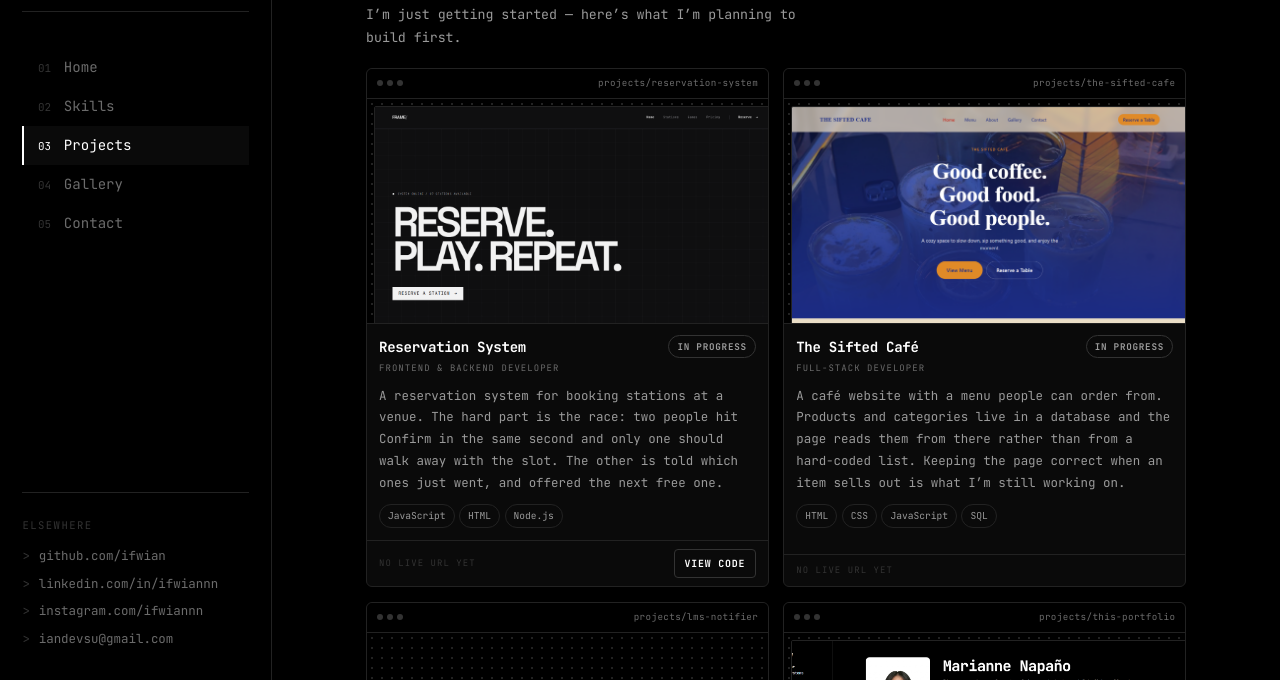
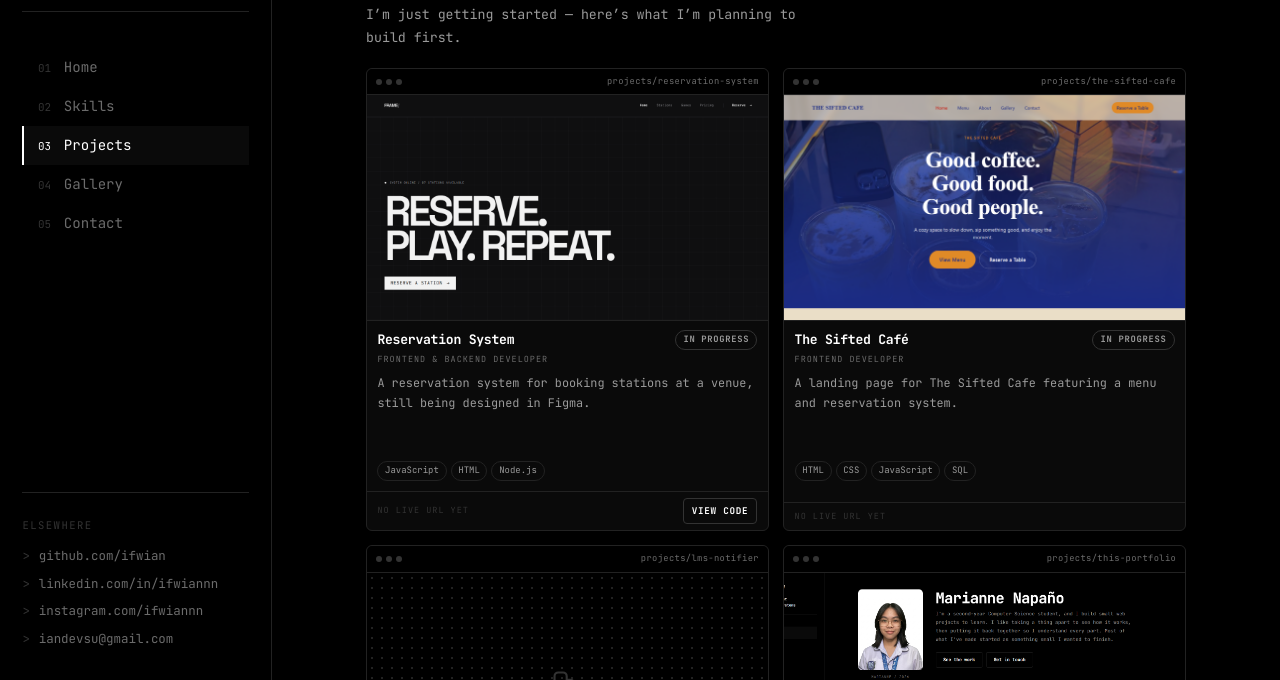
Before and after one commit to ifwian/PersonalWeb, a plain HTML site: page projects.html in a window 1280 px wide. Shown: the part 120-800 px from the top of the page. Drawn offline with Linux system fonts and the light colour scheme.

Commit message:
Make project card screenshots full-bleed and tighten card spacing

```diff
--- a/projects.html
+++ b/projects.html
@@ -12,7 +12,7 @@
   <link rel="preconnect" href="https://fonts.gstatic.com" crossorigin>
   <link href="https://fonts.googleapis.com/css2?family=JetBrains+Mono:wght@400;500;600;700&display=swap" rel="stylesheet">
 
-  <link rel="stylesheet" href="style.css?v=23">
+  <link rel="stylesheet" href="style.css?v=24">
 </head>
 <body>
 
@@ -170,10 +170,8 @@
               </div>
               <p class="pcard-role">Frontend &amp; Backend Developer</p>
               <p class="pcard-desc">
-                A reservation system for booking stations at a venue. The hard part
-                is the race: two people hit Confirm in the same second and only one
-                should walk away with the slot. The other is told which ones just
-                went, and offered the next free one.
+                A reservation system for booking stations at a venue, still being
+                designed in Figma.
               </p>
               <ul class="pcard-stack">
                 <li class="tag">JavaScript</li>
@@ -204,12 +202,9 @@
                 <h3 class="pcard-title">The Sifted Caf&eacute;</h3>
                 <span class="badge">In progress</span>
               </div>
-              <p class="pcard-role">Full-Stack Developer</p>
+              <p class="pcard-role">Frontend Developer</p>
               <p class="pcard-desc">
-                A caf&eacute; website with a menu people can order from. Products and
-                categories live in a database and the page reads them from there
-                rather than from a hard-coded list. Keeping the page correct when
-                an item sells out is what I&rsquo;m still working on.
+                A landing page for The Sifted Cafe featuring a menu and reservation system.
               </p>
               <ul class="pcard-stack">
                 <li class="tag">HTML</li>
--- a/style.css
+++ b/style.css
@@ -1017,8 +1017,8 @@ code {
   display: flex;
   align-items: center;
   justify-content: space-between;
-  gap: 0.6rem;
-  padding: 0.4rem 0.6rem;
+  gap: 0.5rem;
+  padding: 0.32rem 0.55rem;
   background: var(--bg);
   border-bottom: 1px solid var(--line);
   border-radius: 5px 5px 0 0;
@@ -1053,7 +1053,7 @@ code {
    path pushing the card wider than its grid column on a narrow
    screen -- the end just gets cut off with a "..." instead. */
 .pcard-path {
-  font-size: 0.58rem;
+  font-size: 0.55rem;
   letter-spacing: 0.04em;
   color: var(--faint);
   white-space: nowrap;
@@ -1063,10 +1063,10 @@ code {
 
 /* The visual display area.
 
-   This is the dark panel with the dotted texture. The texture is a
-   radial-gradient repeated by background-size: one 1px dot per 10px
-   square, in var(--line) so it is barely visible -- it is there to
-   give the panel some grain, not to be noticed.
+   This is the dark panel. The dotted texture on it is the fallback
+   background, visible only on a project that has no screenshot yet
+   -- on every card that does have one, the screenshot covers the
+   panel edge to edge and hides it completely.
 
    Every card's panel is the same height. That is the point of this
    rule and it needs two things working together:
@@ -1079,7 +1079,7 @@ code {
 
    The screenshot is deliberately NOT in flow. An earlier version had
    it as a normal grid item with height: 100%, which does not work
-   here: place-items: center means the image is not stretched, so its
+   here: align-items: center means the image is not stretched, so its
    height: 100% resolves against an auto-sized row and comes out
    indefinite. The browser then falls back to the image's own aspect
    ratio scaled to its width -- and the screenshots are not all the
@@ -1088,24 +1088,27 @@ code {
    taller than its neighbour. Taking the image out of flow fixes it
    for good: it can no longer influence the height of anything.
 
-   The inset that frames the screenshot lives on .pcard-shot, not as
-   padding here, because an absolutely positioned box is placed
-   against this element's PADDING box -- padding on this element
-   would not move it, and a uniform inset is what keeps the border of
-   dots even on all four sides.
+   There is no padding here and the screenshot below has no inset, so
+   the image sits flush against the card edges with nothing showing
+   round it -- no frame, no empty background, nothing letterboxed.
+   Earlier versions left a 0.45rem gap on all four sides to let the
+   dotted texture show as a border, but on a black card that read as
+   dead space around the picture rather than as a deliberate frame.
+   The only line under the image is this panel's own border-bottom.
 
    overflow: hidden is belt and braces: if an image ever does end up
    larger than the panel, it is clipped rather than bleeding over the
-   card below.
+   card below. It also means the screenshot picks up the card's 6px
+   rounded corners for free, so the image needs no radius of its own.
 
    Flex rather than grid here, with the two alignment properties
    written out longhand rather than as place-items. Both centre the
    .pcard-mark fallback identically -- but note they have NO effect on
    the screenshot, which is absolutely positioned and so is not a
    flex item. Do not expect align-items to be what centres the image;
-   the uniform inset below is. That distinction is the whole fix, and
-   it is easy to undo by accident if the image is ever moved back
-   into normal flow. */
+   inset: 0 below is. That distinction is the whole fix, and it is
+   easy to undo by accident if the image is ever moved back into
+   normal flow. */
 .pcard-media {
   position: relative;
   display: flex;
@@ -1121,55 +1124,40 @@ code {
 
 /* The screenshot inside the panel.
 
-   position: absolute with all four insets the same value makes the
-   box a fixed size derived from the panel -- never from the image's
-   own proportions. width and height are left auto so the insets do
-   the sizing; setting them to 100% would ignore the insets and push
-   the image back over the dotted frame.
+   position: absolute with inset: 0 makes the box exactly the size of
+   the panel -- never derived from the image's own proportions, so
+   the image can be any shape and still land on the same frame. width
+   and height stay auto so the insets do the sizing.
 
    object-fit: cover then fills that box while keeping the image's
-   own proportions, cropping whichever axis is too long.
+   own proportions, cropping whichever axis is too long. DO NOT change
+   this to contain: cover fills the box edge to edge so there are
+   never any bars, whereas contain is the setting that CREATES them,
+   fitting the whole image inside and leaving the leftover showing
+   the black panel behind.
+
+   Because every screenshot has been cropped to exactly 16:9 to match
+   this panel's aspect-ratio, cover happens to lose nothing at all --
+   each card shows its screenshot whole, filling the panel.
+
+   No border and no border-radius here on purpose. With inset: 0 the
+   image touches the card edges, so an outline would just trace the
+   card's own edge, and overflow: hidden on .pcard-media already
+   rounds the corners.
 
    object-position is written out even though 50% 50% is the initial
    value, because this is the rule that decides WHICH slice of the
-   screenshot survives the crop, and leaving it implicit is how the
-   framing drifts. It is the one thing here worth overriding per
-   card -- if a particular screenshot loses something important at
-   the top or bottom, set object-position on that card's .pcard-shot
-   to 50% 0 (top), 50% 100% (bottom), or a percentage pair.
-
-   DO NOT change this to contain. Cover fills the box edge to edge,
-   so there are never any bars. Contain is the setting that CREATES
-   them: it fits the whole image inside the box and leaves whatever
-   is left over showing the panel background, which is black.
-
-   The four screenshots are all cropped to exactly 16:9, matching
-   this panel's aspect-ratio, so cover happens to lose nothing at
-   all -- every card shows its screenshot whole, with no bars and no
-   trimming. The originals in images/ are left untouched; the
-   *-16x9.png files next to them are the cropped versions. If you
-   re-capture a screenshot, crop the new one to 16:9 as well, or it
-   will start being trimmed again.
-
-   That cropping is what fixes the Reservation System card reading as
-   a plain black rectangle. Its source was 1120x795 (a ratio of 1.41)
-   and almost entirely dark, so in a 16:9 frame there was very little
-   in it to see. Nothing about the CSS could change that -- the dark
-   was in the file. */
+   screenshot survives any crop, and leaving it implicit is how the
+   framing drifts. It is the one thing here worth overriding per card
+   -- set object-position on that card's .pcard-shot to 50% 0 (top),
+   50% 100% (bottom), or a percentage pair. */
 .pcard-shot {
   position: absolute;
-  inset: 0.45rem;
+  inset: 0;
   width: auto;
   height: auto;
   object-fit: cover;
   object-position: 50% 50%;
-  border: 1px solid var(--line);
-  border-radius: 2px;
-  transition: border-color 0.22s;
-}
-
-.pcard:hover .pcard-shot {
-  border-color: var(--line-2);
 }
 
 /* The fallback for a project with no screenshot yet: a large
@@ -1202,7 +1190,7 @@ code {
 .pcard-body {
   flex: 1;
   min-width: 0;
-  padding: 0.7rem 0.75rem 0.8rem;
+  padding: 0.55rem 0.65rem 0.6rem;
 }
 
 /* Title on the left, status pill on the right. align-items: baseline
@@ -1213,12 +1201,12 @@ code {
   display: flex;
   align-items: center;
   justify-content: space-between;
-  gap: 0.5rem;
-  margin-bottom: 0.15rem;
+  gap: 0.45rem;
+  margin-bottom: 0.1rem;
 }
 
 .pcard-title {
-  font-size: 0.88rem;
+  font-size: 0.82rem;
   letter-spacing: -0.02em;
 }
 
@@ -1226,7 +1214,7 @@ code {
    BACKEND DEVELOPER". Same treatment as every other small label on
    the site (.fact-key, .contact-label, .field label). */
 .pcard-role {
-  font-size: 0.56rem;
+  font-size: 0.53rem;
   text-transform: uppercase;
   letter-spacing: 0.12em;
   color: var(--faint);
@@ -1236,28 +1224,30 @@ code {
 
    min-height is the whole point of this rule. Without it, two cards
    whose blurbs wrap to a different number of lines end up different
-   heights, and the row stops lining up -- which is exactly what
-   happened before. The box is reserved at a fixed five lines, the
-   number the longest blurb ("The Sifted Cafe") wraps to at this
-   column width, so a shorter blurb leaves clean empty space at the
-   bottom of its own box instead of shrinking the card.
-
-   1.75em is the line-height below, multiplied by 5. Writing it this
+   heights, and the row stops lining up. The box is reserved at a
+   fixed four lines, which is what the longest blurb currently wraps
+   to at this column width, so a shorter blurb leaves clean empty
+   space at the bottom of its own box instead of shrinking the card.
+
+   1.7em is the line-height below, multiplied by 4. Writing it this
    way means the two cannot drift apart: change line-height or
    font-size and the reserved box follows automatically.
 
-   -webkit-line-clamp is the hard ceiling on top of that. Five lines
-   is already the reserved size, so nothing should ever reach it --
-   it is there so that a much longer blurb added later cannot break
-   the row alignment, and would be trimmed with an ellipsis instead.
-   To let a longer blurb through, raise both this number and the
-   line-clamp together. */
+   NOTE: that count is coupled to the copy. If you lengthen the
+   longest blurb past four lines, raise this number to match, or the
+   card will overflow instead of reserving room for it.
+
+   -webkit-line-clamp is the hard ceiling on top of that. Nothing
+   should reach it at the moment -- it is there so that a much longer
+   blurb added later cannot break the row alignment, and would be
+   trimmed with an ellipsis instead. To let a longer blurb through,
+   raise both this number and the line-clamp together. */
 .pcard-desc {
   color: var(--dim);
-  font-size: 0.78rem;
-  line-height: 1.75;
-  min-height: calc(1.75em * 5);
-  margin-top: 0.5rem;
+  font-size: 0.74rem;
+  line-height: 1.7;
+  min-height: calc(1.7em * 4);
+  margin-top: 0.38rem;
   display: -webkit-box;
   -webkit-box-orient: vertical;
   -webkit-line-clamp: 5;
@@ -1273,8 +1263,8 @@ code {
 .pcard-stack {
   display: flex;
   flex-wrap: wrap;
-  gap: 0.28rem;
-  margin-top: 0.65rem;
+  gap: 0.25rem;
+  margin-top: 0.48rem;
   list-style: none;
 }
 
@@ -1283,8 +1273,8 @@ code {
    border on hover -- these are links-looking pills but not links,
    matching how .tag behaves everywhere else on the site. */
 .pcard-stack .tag {
-  font-size: 0.6rem;
-  padding: 0.15rem 0.5rem;
+  font-size: 0.56rem;
+  padding: 0.08rem 0.42rem;
 }
 
 /* The footer: a hairline, then the status line on the left and the
@@ -1299,15 +1289,15 @@ code {
   display: flex;
   align-items: center;
   justify-content: space-between;
-  gap: 0.5rem;
-  padding: 0.5rem 0.75rem;
+  gap: 0.45rem;
+  padding: 0.38rem 0.65rem;
   border-top: 1px solid var(--line);
 }
 
 /* The "NO LIVE URL YET" line. var(--line-2) is the darkest grey,
    which is right for a note that is not asking to be clicked. */
 .pcard-state {
-  font-size: 0.56rem;
+  font-size: 0.53rem;
   text-transform: uppercase;
   letter-spacing: 0.12em;
   color: var(--line-2);
@@ -1319,14 +1309,14 @@ code {
    only a link, so it is set inline-block rather than flex. */
 .pcard-link {
   display: inline-block;
-  font-size: 0.62rem;
+  font-size: 0.58rem;
   font-weight: 700;
   text-transform: uppercase;
   letter-spacing: 0.08em;
   color: var(--text);
   border: 1px solid var(--line-2);
   border-radius: var(--radius);
-  padding: 0.3rem 0.6rem;
+  padding: 0.24rem 0.5rem;
   white-space: nowrap;
   transition: background-color 0.2s, color 0.2s, border-color 0.2s;
 }
@@ -1340,14 +1330,14 @@ code {
 /* The status pill, e.g. "In progress" or "Done". Sits on the title
    row of every card. */
 .badge {
-  font-size: 0.58rem;
+  font-size: 0.55rem;
   font-weight: 700;
   text-transform: uppercase;
   letter-spacing: 0.08em;
   color: var(--dim);
   border: 1px solid var(--line-2);
   border-radius: 999px;
-  padding: 0.15rem 0.5rem;
+  padding: 0.1rem 0.45rem;
   white-space: nowrap;
 }
 
```
Also changed, not shown: contact.html (+1 -1 lines), gallery.html (+1 -1 lines), index.html (+1 -1 lines), skills.html (+1 -1 lines).
